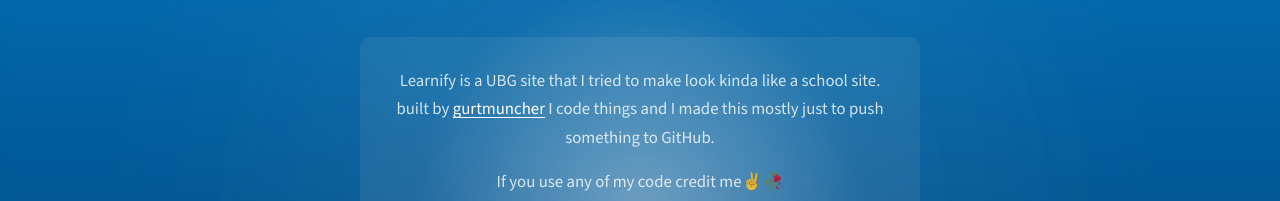
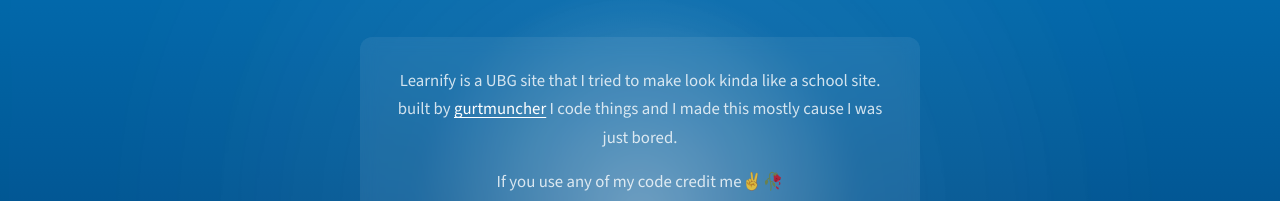
Before and after one commit to gurtmuncher/Learnify, a website: page public/about/index.html in a window 1280 px wide. Shown: the part 187-388 px from the top of the page. Drawn offline with nearby package versions, Linux system fonts and the light colour scheme.

Commit message:
word change

```diff
--- a/package.json
+++ b/package.json
@@ -8,6 +8,7 @@
   },
   "private": true,
   "dependencies": {
+    "e": "^0.2.33",
     "express": "^5.2.1"
   }
 }
--- a/public/about/index.html
+++ b/public/about/index.html
@@ -29,7 +29,7 @@
     </div>
 
     <div class="about-card">
-        <p>Learnify is a UBG site that I tried to make look kinda like a school site. built by <a href="https://github.com/gurtmuncher" target="_blank" rel="noopener">gurtmuncher</a> I code things and I made this mostly just to push something to GitHub.</p>
+        <p>Learnify is a UBG site that I tried to make look kinda like a school site. built by <a href="https://github.com/gurtmuncher" target="_blank" rel="noopener">gurtmuncher</a> I code things and I made this mostly cause I was just bored.</p>
         <p>If you use any of my code credit me✌️🥀</p>
 </div>
 <script src="/js/background.js"></script>
```
